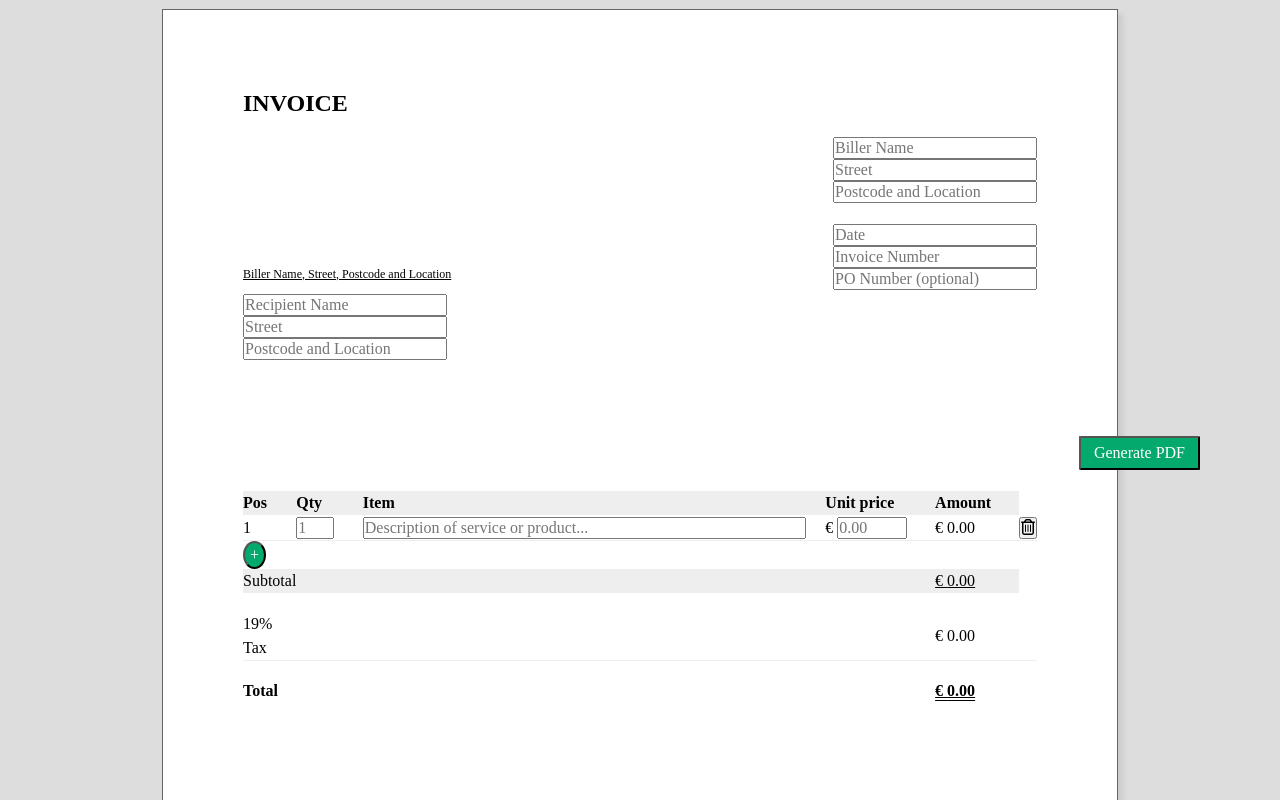
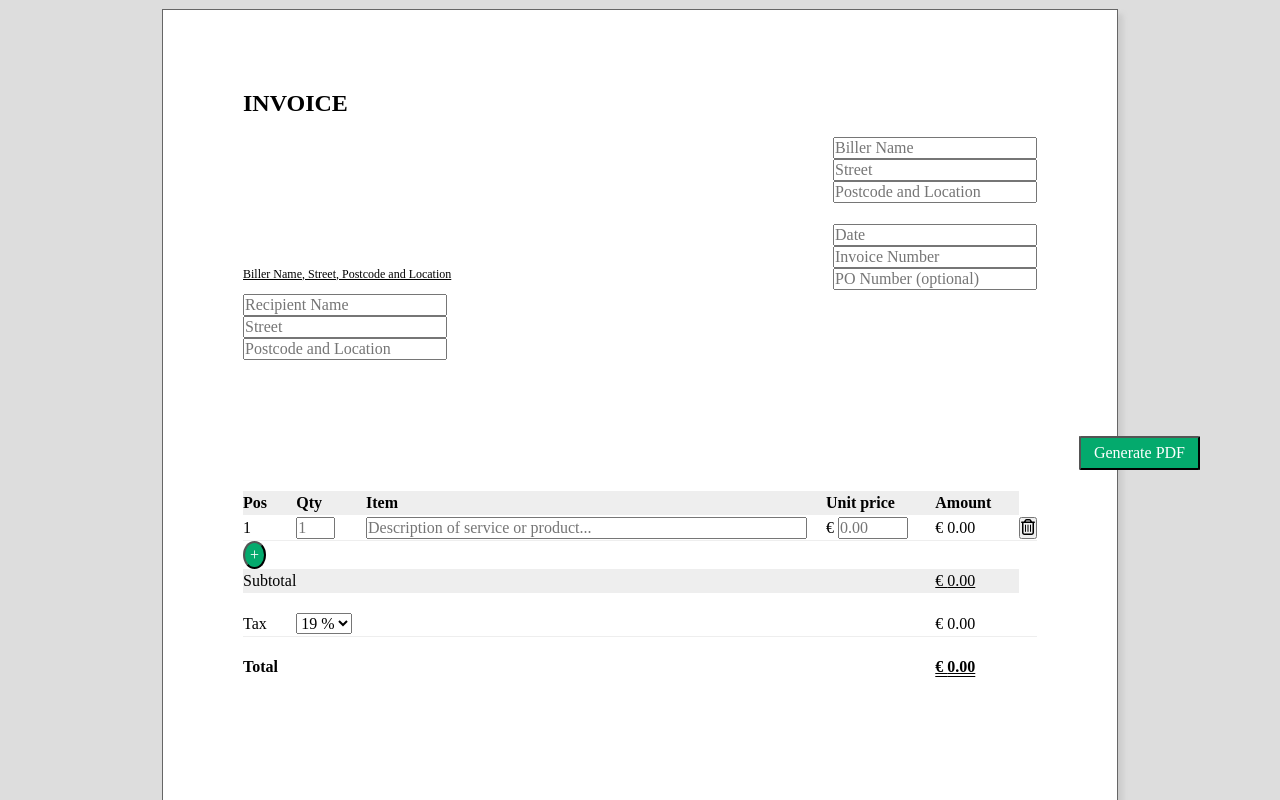
Before and after one commit to hkuennen/gener8invoice, a React (Create React App) app: page / in a window 1280 px wide. Shown: the top 800 px of the page. Built offline with nearby package versions, Linux system fonts and the light colour scheme; the HTML template or start-up script is replaced by a standard one; a web font is replaced by a local one.

Commit message:
tax dropdown added

```diff
--- a/src/App.js
+++ b/src/App.js
@@ -15,6 +15,7 @@ const App = () => {
       amount: parseFloat(0).toFixed(2)
     }]);
   const [subtotal, setSubtotal] = useState(0);
+  const [tax, setTax] = useState("0.19");
 
   const handleInfosChange = (e) => {
     const name = e.target.name;
@@ -40,17 +41,43 @@ const App = () => {
     setPositions(newArr);
   }
 
+  const handleTaxChange = (e) => {
+    e.preventDefault();
+    setTax(e.target.value);
+  }
+
+  const handleAddPosition = (e) => {
+    e.preventDefault();
+    const row = {
+      pos: "",
+      qty: "",
+      item: "",
+      price: "",
+      amount: parseFloat(0).toFixed(2)
+    };
+    setPositions((rows) => ([...rows, row]));
+  }
+
+  const handleRemovePosition = (e, idx) => {
+    e.preventDefault();
+    const rows = [...positions];
+    rows.splice(idx, 1);
+    setPositions(() => rows);
+  }
+
   const handleSubmit = async (e) => {
     e.preventDefault();
     const values = {
       infos,
       positions,
+      tax: parseInt(parseFloat(tax) * 100),
       amount: {
         subtotal,
-        tax: (subtotal * 0.19),
-        total: (subtotal * 1.19)
+        tax: (subtotal * parseFloat(tax)).toFixed(2),
+        total: (subtotal * (1 + parseFloat(tax))).toFixed(2)
       }
     };
+    console.log(values.amount.total);
     const settings = {
       method: "POST",
       headers: {
@@ -73,25 +100,6 @@ const App = () => {
     } catch (error) {
       alert("Error", error);
     }
-  }
-
-  const handleAddPosition = (e) => {
-    e.preventDefault();
-    const row = {
-      pos: "",
-      qty: "",
-      item: "",
-      price: "",
-      amount: parseFloat(0).toFixed(2)
-    };
-    setPositions((rows) => ([...rows, row]));
-  }
-
-  const handleRemovePosition = (e, idx) => {
-    e.preventDefault();
-    const rows = [...positions];
-    rows.splice(idx, 1);
-    setPositions(() => rows);
   }
 
   useEffect(() => {
@@ -119,7 +127,9 @@ const App = () => {
             <InvoicePositions
               positions={positions}
               subtotal={subtotal}
+              tax={tax}
               handlePositionsChange={handlePositionsChange}
+              handleTaxChange={handleTaxChange}
               handleAddPosition={handleAddPosition}
               handleRemovePosition={handleRemovePosition}
             />
--- a/src/components/InvoicePositions.js
+++ b/src/components/InvoicePositions.js
@@ -1,7 +1,7 @@
 import { FontAwesomeIcon } from '@fortawesome/react-fontawesome'
 import { faTrashCan } from "@fortawesome/free-regular-svg-icons";
 
-const InvoicePositions = ({positions, subtotal, handlePositionsChange, handleAddPosition, handleRemovePosition}) => {
+const InvoicePositions = ({positions, subtotal, tax, handlePositionsChange, handleTaxChange, handleAddPosition, handleRemovePosition}) => {
   return (
     <>
       <table>
@@ -41,11 +41,14 @@ const InvoicePositions = ({positions, subtotal, handlePositionsChange, handleAdd
         </tr>
         <br />
         <tr>
-          <td>19% Tax</td>
+          <td>Tax</td>
+          <td><select name="tax" onChange={(e) => handleTaxChange(e)}>
+            <option value="0.19">19 %</option>
+            <option value="0.07">7 %</option>
+            </select></td>
           <td></td>
           <td></td>
-          <td></td>
-          <td>€ {isNaN(subtotal) ? (0).toFixed(2) : (subtotal * 0.19).toFixed(2)}</td>
+          <td>€ {isNaN(subtotal) ? (0).toFixed(2) : (subtotal * parseFloat(tax)).toFixed(2)}</td>
         </tr>
         <br />
         <tr className="bold">
@@ -53,7 +56,7 @@ const InvoicePositions = ({positions, subtotal, handlePositionsChange, handleAdd
           <td></td>
           <td></td>
           <td></td>
-          <td id="total">€ {isNaN(subtotal) ? (0).toFixed(2) : (subtotal * 1.19).toFixed(2)}</td>
+          <td id="total">€ {isNaN(subtotal) ? (0).toFixed(2) : (subtotal * (1 + parseFloat(tax))).toFixed(2)}</td>
         </tr>
       </table>
     </>
```
Also changed, not shown: 1 other file (tests, documents, lock files or other folders).
